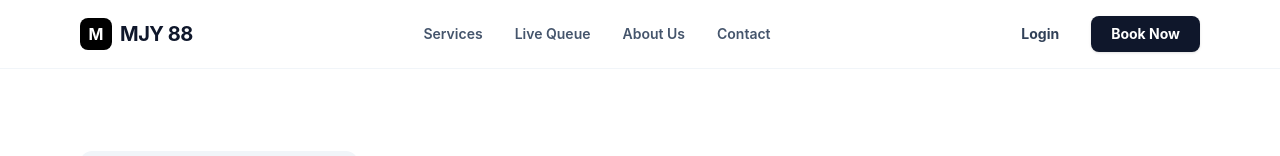
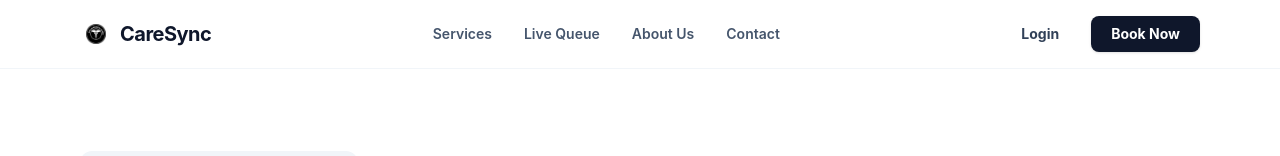
Before and after one commit to defnotTROY/CareSync, a React (Vite) app: page / in a window 1280 px wide. Shown: the top 156 px of the page. Built offline with nearby package versions, Linux system fonts and the light colour scheme; no server answers.

Commit message:
Update Logo

```diff
--- a/src/components/layout/Navbar.jsx
+++ b/src/components/layout/Navbar.jsx
@@ -4,11 +4,18 @@ export default function Navbar() {
     return (
         <nav className="sticky top-0 z-50 flex items-center justify-between px-6 py-4 lg:px-20 bg-white/90 backdrop-blur-md border-b border-slate-100">
 
-            <Link to="/" className="flex items-center gap-2">
-                <div className="w-8 h-8 bg-black rounded-lg flex items-center justify-center">
-                    <span className="text-white font-bold">M</span>
+            <Link to="/" className="flex items-center gap-2 hover:opacity-90 transition-opacity">
+                {/* The Icon Container */}
+                <div className="w-8 h-8 bg-white rounded-lg flex items-center justify-center overflow-hidden">
+                    <img
+                        src="/mjylogo.png"
+                        alt="MJY 88 Logo"
+                        className="w-5 h-5 object-contain"
+                    />
                 </div>
-                <span className="font-bold text-xl tracking-tight text-slate-900">MJY 88</span>
+
+                {/* The Brand Name */}
+                <span className="font-bold text-xl tracking-tight text-slate-900">CareSync</span>
             </Link>
 
             <div className="hidden md:flex items-center gap-8 text-sm font-semibold text-slate-600">
--- a/src/pages/Login.jsx
+++ b/src/pages/Login.jsx
@@ -65,10 +65,14 @@ export default function Login() {
                     <ShieldCheck className="auth-brand-watermark -right-20 -bottom-20" />
 
                     <Link to="/" className="auth-brand-logo">
-                        <div className="auth-brand-logo-icon">
-                            <span className="text-black font-bold">M</span>
+                        <div className="auth-brand-logo-icon overflow-hidden">
+                            <img
+                                src="/mjylogo.png"
+                                alt="CareSync Logo"
+                                className="w-5 h-5 object-contain"
+                            />
                         </div>
-                        <span className="auth-brand-logo-text">CareSync</span>
+                        <span className="auth-brand-logo-text uppercase">CareSync</span>
                     </Link>
 
                     <div className="auth-brand-content">
--- a/src/pages/SignUp.jsx
+++ b/src/pages/SignUp.jsx
@@ -126,11 +126,18 @@ export default function SignUp() {
                 {/* RIGHT SIDE: Branding */}
                 <div className="auth-brand-panel">
                     <ShieldCheck className="auth-brand-watermark -left-20 -top-20 -rotate-12" />
-                    <Link to="/" className="auth-brand-logo">
-                        <div className="auth-brand-logo-icon">
-                            <span className="text-black font-bold">M</span>
+                    <Link to="/" className="auth-brand-logo hover:opacity-90 transition-opacity">
+                        {/* This container keeps the white/black box shape from your CSS */}
+                        <div className="auth-brand-logo-icon overflow-hidden flex items-center justify-center">
+                            <img
+                                src="/mjylogo.png"
+                                alt="MJY 88 Logo"
+                                className="w-5 h-5 object-contain"
+                            />
                         </div>
-                        <span className="auth-brand-logo-text">MJY 88</span>
+
+                        {/* Your brand name text */}
+                        <span className="auth-brand-logo-text">CareSync</span>
                     </Link>
                     <div className="auth-brand-content">
                         <h1 className="auth-brand-heading">Start your <br /> license journey <br /> with MJY 88.</h1>
```
